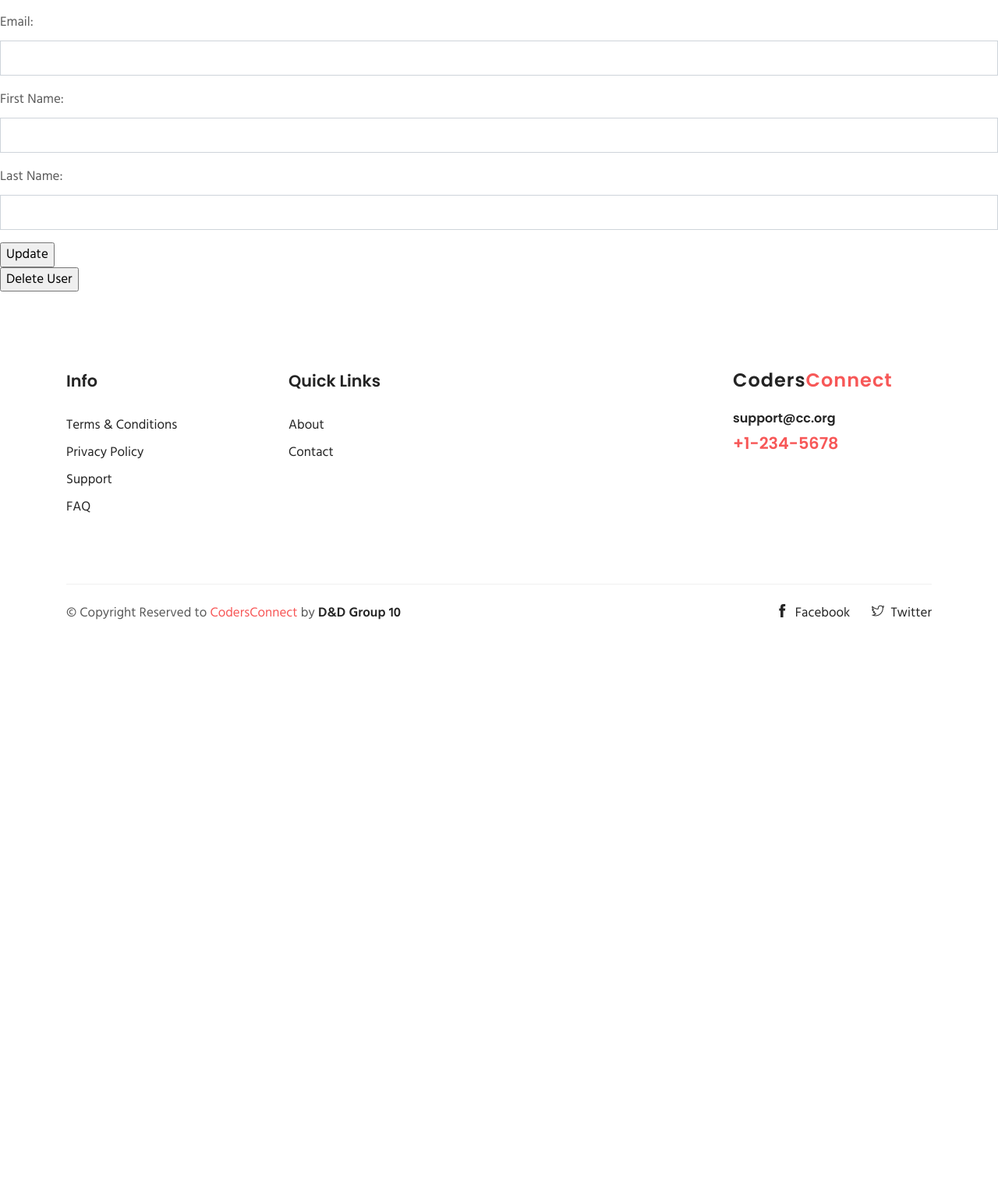
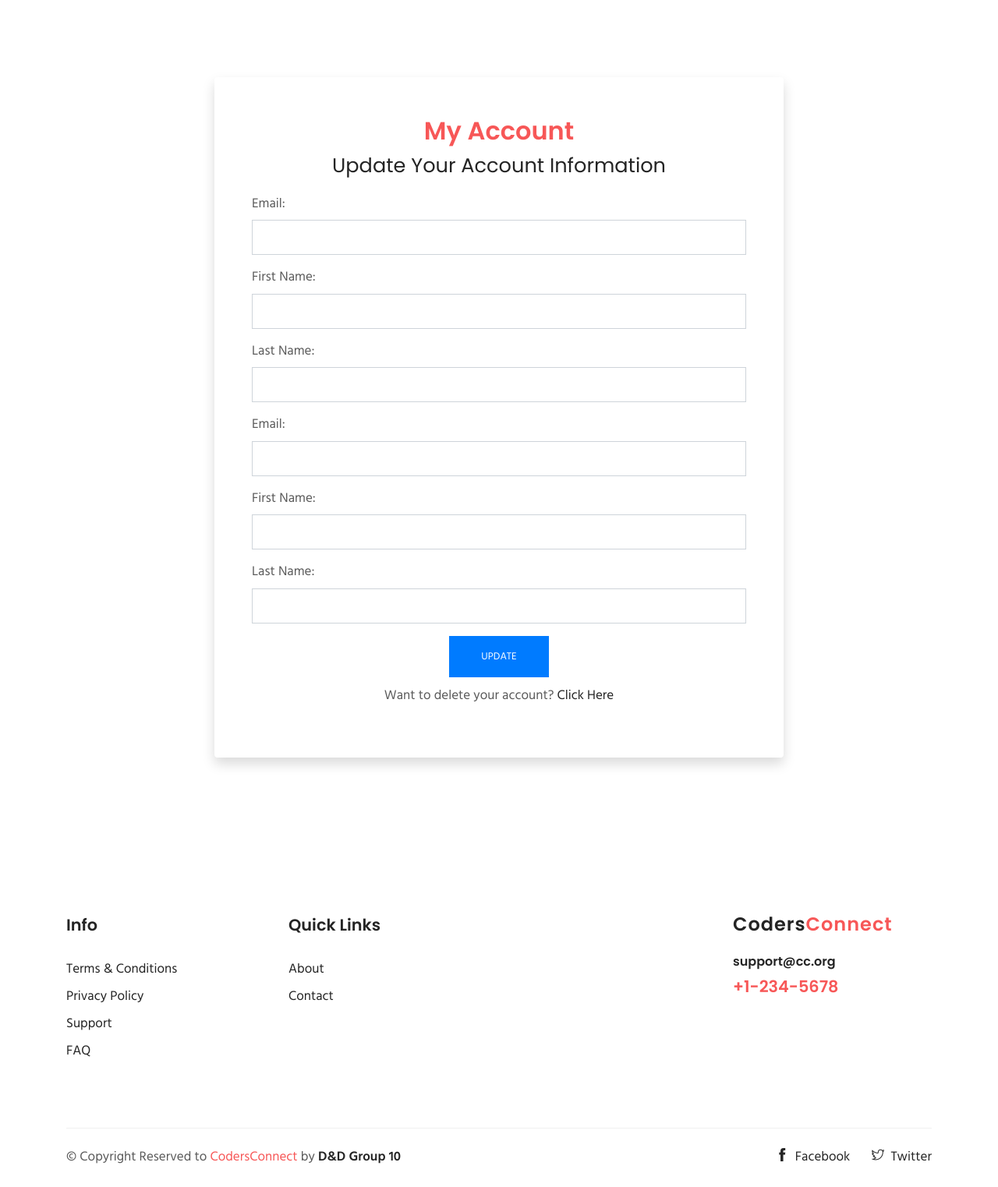
Before and after one commit to max-legrand/codersconnect, a Django app: template users/templates/users/update_info.html in a window 1280 px wide. Shown: the part 427-1950 px from the top of the page at 78% size. Before the commit the page ends 1222 px from the top, so only its background shows below. Run offline with Django 3.2, Linux system fonts and the light colour scheme; the template is opened without the code that fills it: values that come from a table or form of the project are taken from there, others are empty; parts of the project's set-up code (start-up, migrations or seed data) failed here and were passed over; some libraries are stand-ins or nearby versions; some web fonts are replaced.

Commit message:
My Account page done, need to fix delete account function

```diff
--- a/templates/base_layout.html
+++ b/templates/base_layout.html
@@ -57,7 +57,7 @@
               aria-expanded="false">Hi, {% if user.extendeduser %}{{user.extendeduser.firstname}}{% elif user.organization %}{{user.organization.organization_name}}{% else %}{{user.username}}{% endif %} <i class="fas fa-caret-down"></i>
 			</a>
             <ul class="dropdown-menu" aria-labelledby="dropdown05">
-              <li><a class="dropdown-item" href="blog-grid.html">My Account</a></li>
+              <li><a class="dropdown-item" href="{% url 'users:update_info' %}">My Account</a></li>
 				{% if user.extendeduser %}
               <li><a class="dropdown-item" href="blog-sidebar.html">My Jobs</a></li>
 				{% elif user.organization %}
--- a/users/templates/users/login_user.html
+++ b/users/templates/users/login_user.html
@@ -19,7 +19,7 @@
 
           <h1 class="text-capitalize mb-4 text-lg">Get connected.</h1>
           <ul class="list-inline">
-            <li class="list-inline-item"><a href="login.html" class="text-white">Login</a></li>
+            <li class="list-inline-item"><a href="{% url 'users:login_user' %}" class="text-white">Login</a></li>
           </ul>
         </div>
       </div>
@@ -55,7 +55,7 @@
                         {% endif %}
                         <button type="submit" class="btn btn-primary">Sign in</button>
                         <div class="etc-login-form2">
-                            <p style="margin-top:0.5em"><a href="{% url 'users:signup_user' %}">New Developer?</a> <a href="{% url 'users:signup_org' %}">New Organzation?</a></p>
+                            <p style="margin-top:0.5em"><a href="{% url 'users:signup_user' %}">New Developer?</a> <a href="{% url 'users:signup_org' %}">New Organization?</a></p>
                         </div>
                     </form>
                     </div>
--- a/users/templates/users/signup_org.html
+++ b/users/templates/users/signup_org.html
@@ -9,9 +9,9 @@
 
           <h1 class="text-capitalize mb-4 text-lg">Get connected.</h1>
           <ul class="list-inline">
-            <li class="list-inline-item"><a href="login.html" class="text-white-50">Register</a></li>
+            <li class="list-inline-item"><a href="{% url 'users:login_user' %}" class="text-white-50">Login</a></li>
             <li class="list-inline-item"><span class="text-white">/</span></li>
-            <li class="list-inline-item"><a href="register.html" class="text-white">Organization</a></li>
+            <li class="list-inline-item"><a href="{% url 'users:signup_org' %}" class="text-white">Organization Registration</a></li>
           </ul>
         </div>
       </div>
--- a/users/templates/users/signup_user.html
+++ b/users/templates/users/signup_user.html
@@ -9,9 +9,9 @@
 
           <h1 class="text-capitalize mb-4 text-lg">Get connected.</h1>
           <ul class="list-inline">
-            <li class="list-inline-item"><a href="login.html" class="text-white-50">Register</a></li>
+            <li class="list-inline-item"><a href="{% url 'users:login_user' %}" class="text-white-50">Login</a></li>
             <li class="list-inline-item"><span class="text-white">/</span></li>
-            <li class="list-inline-item"><a href="register.html" class="text-white">User</a></li>
+            <li class="list-inline-item"><a href="{% url 'users:signup_user' %}" class="text-white">Developer Registration</a></li>
           </ul>
         </div>
       </div>
--- a/users/templates/users/update_info.html
+++ b/users/templates/users/update_info.html
@@ -1,29 +1,72 @@
 {% extends 'base_layout.html' %}
 {% block content %}
+{% load custom_tags %}
+<section class="page-title bg-1">
+  <div class="container">
+    <div class="row">
+      <div class="col-md-12">
+        <div class="block text-center">
 
-{% if request.user.extendeduser %}
-<h1> Update User</h1>
-{% else %}
-<h1> Update Organization info</h1>
-{%endif%}
+          <h1 class="text-capitalize mb-4 text-lg">My Account</h1>
+          <ul class="list-inline">
+            <li class="list-inline-item"><a href="{% url 'users:update_info' %}" class="text-white-50">My Account</a></li>
+            <li class="list-inline-item"><span class="text-white">/</span></li>
+            <li class="list-inline-item"><a href="{% url 'users:delete_user' %}" class="text-white">Delete Account</a></li>
+          </ul>
+        </div>
+      </div>
+    </div>
+  </div>
+</section>
 
-<form class='site-form' action="{% url 'users:update_info' %}" method="post">
-    {{ form.as_p }}
-    <!-- {{ form.errors }} -->
-    <!-- {{ form.non_field_errors}} -->
-    {{ form2.as_p }}
-    {% csrf_token %}
-    <input class="sub_button" type="submit" value="Update">
-</form>
+<section style="padding: 100px 0;">
+	<div class="container">
+		<div class="row">
+			<div class="col-md-8 mx-auto">
+				<div class="text-center p-5 shadow rounded">
+					<h2 class="mb-3"> <span class="text-color">My Account</span> <br> <small> Update Your Account Information </small></h2>
+    <form class='site-form' action="{% url 'users:update_info' %}" method="post">
+        {% for field1 in form %}
+    <div class="form-group text-left">
+        {{ field1.label_tag }} {{ field1 |add_classes:'form-control' }}
+        {% if field1.help_text %}
+                    <small class="form-text text-muted">{{ field1.help_text }}</small>
+                {% endif %}
+    </div>
+{% endfor %}
+        {% for field in form2 %}
+    <div class="form-group text-left">
+        {{ field.label_tag }} {{ field }}
+    </div>
+{% endfor %}
+        {% csrf_token %}
+                        {% if form.errors or form2.errors %}
+                            <div class="alert alert-danger" role="alert">
 
-<form class="site-form" action="{% url 'users:delete_user' %}" method="post" onsubmit="return confirmation()">
-    {% csrf_token %}
-    <input class="sub_button" type="submit" value="Delete User">
-</form>
+                              <ul style="list-style-type: none;padding-left:0;">
+                                  <li></li>
+                                {% for field in form %}
+                                {% for error in field.errors %}
+                                  <li>{{error|escape}}</li>
+                                {% endfor %}
+                            {% endfor %}
+                                {% for field in form2 %}
+                                {% for error in field.errors %}
+                                  <li>{{error|escape}}</li>>
+                                {% endfor %}
+                            {% endfor %}
+                              </ul>
+                            </div>
+                        {% endif %}
+                        <button type="submit" class="btn btn-primary">Update</button>
+                        <div class="etc-login-form2">
+                            <p style="margin-top:0.5em">Want to delete your account? <a href="{% url 'users:delete_user' %}">Click Here</a></p>
+                        </div>
+                    </form>
+                    </div>
 
-<script>
-function confirmation(){
-    return confirm("Are you sure you want to delete your account?")
-}
-</script>
-{% endblock %}
+			</div>
+		</div>
+	</div>
+</section>
+{%endblock%}
```
